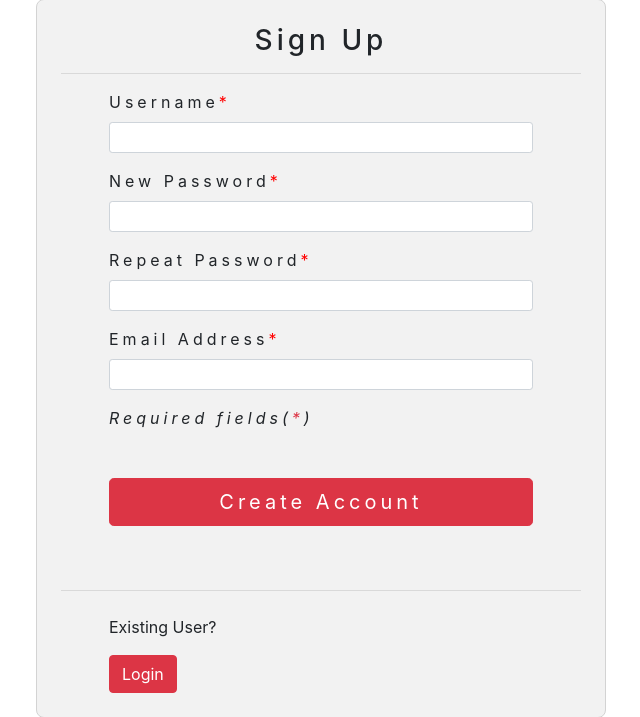
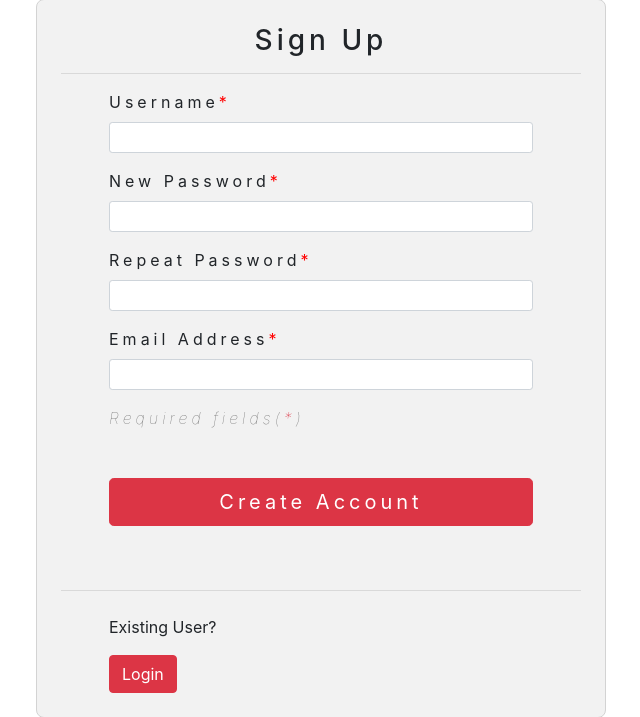
Before and after one commit to jetamartin/not-so-karaoke, a Flask app: page /signup in a window 1280 px wide. Shown: the part 207-924 px from the top of the page, without its empty margins (319-959 px from the left). Run offline with Flask 2, Linux system fonts and the light colour scheme; parts of the project's set-up code (start-up, migrations or seed data) failed here and were passed over; some libraries are stand-ins or nearby versions.

Commit message:
minor changes to key forms

```diff
--- a/static/styles.css
+++ b/static/styles.css
@@ -20,7 +20,7 @@
   right: 0;
 
   /* Apply animation to this element */
-  animation: call-to-actions 8s ease-in;
+  animation: call-to-actions 8s linear;
 }
 
 @keyframes call-to-actions {
@@ -273,6 +273,10 @@
   font-size: lighter;
 }
 
+.dim-grey {
+  color: dimgray;
+}
+
 /* Adding red asterick after field label for required input  fields */
 label.required::after {
   content: "*";
--- a/templates/index.html
+++ b/templates/index.html
@@ -29,7 +29,7 @@
   <script>
     $(document).ready(function(){
 
-      $( ".reason-header").slideUp( 300 ).delay( 500 ).fadeIn( 2000 );
+      $( ".reason-header").slideUp( 300 ).delay( 200 ).fadeIn( 2000 );
       $( ".reason-1").slideUp( 300 ).delay( 1500 ).fadeIn( 2000 );
       $( ".reason-2").slideUp( 300 ).delay( 2500 ).fadeIn( 2000 );
       $( ".reason-3").slideUp( 300 ).delay( 3500 ).fadeIn( 2000 );
--- a/templates/login.html
+++ b/templates/login.html
@@ -27,7 +27,7 @@
           {% endfor %}
         </p>
         {% endfor %}
-        <p class="font-weight-ligter font-italic med-letter-spacing">Required fields(<span class="text-danger">*</span>)</p>
+        <p class="font-weight-lighter font-italic med-letter-spacing dim-grey">Required fields(<span class="text-danger">*</span>)</p>
 
         <button class="btn btn-danger btn-lg btn-block mt-5 med-letter-spacing" type="submit">Login</button>
       </form>
--- a/templates/search.html
+++ b/templates/search.html
@@ -31,7 +31,7 @@
         </div>
        </div>
       {% endfor %}
-      <p class="text-white justify-content-end font-italic ml-5 med-letter-spacing">required(*)</p>
+      <p class="text-white justify-content-end font-weight-lighter font-italic ml-5 med-letter-spacing">required(*)</p>
       <button class="btn btn-outline-secondary text-white border-white lg-letter-spacing mt-2">Search</button>
     </form>
   </div>
--- a/templates/signup.html
+++ b/templates/signup.html
@@ -26,7 +26,7 @@
           {% endfor %}
         </p>
         {% endfor %}
-        <p class="font-weight-ligter font-italic med-letter-spacing">Required fields(<span class="text-danger">*</span>)</p>
+        <p class="font-weight-lighter font-italic med-letter-spacing dim-grey">Required fields(<span class="text-danger">*</span>)</p>
         <button class="btn btn-danger btn-lg btn-block mt-5 med-letter-spacing" type="submit">Create Account</button>
       </form>
       <hr>
```
